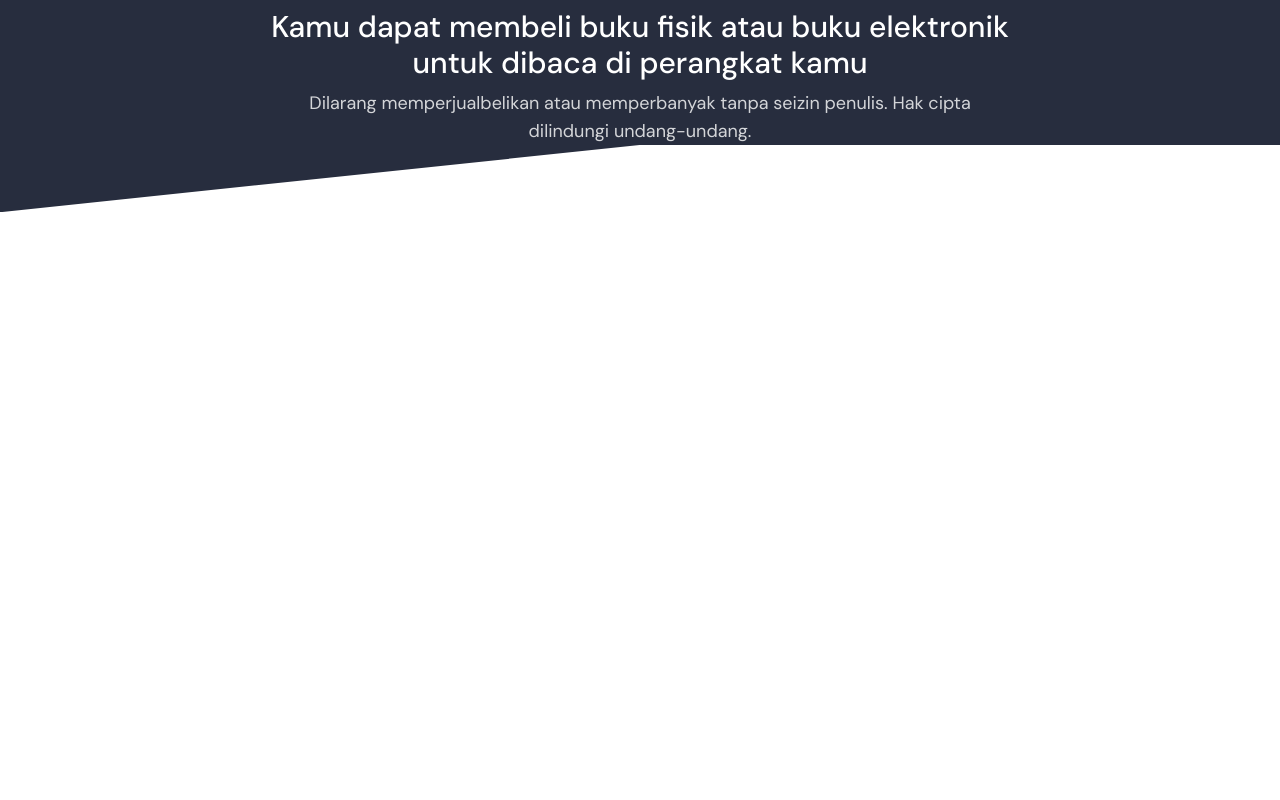
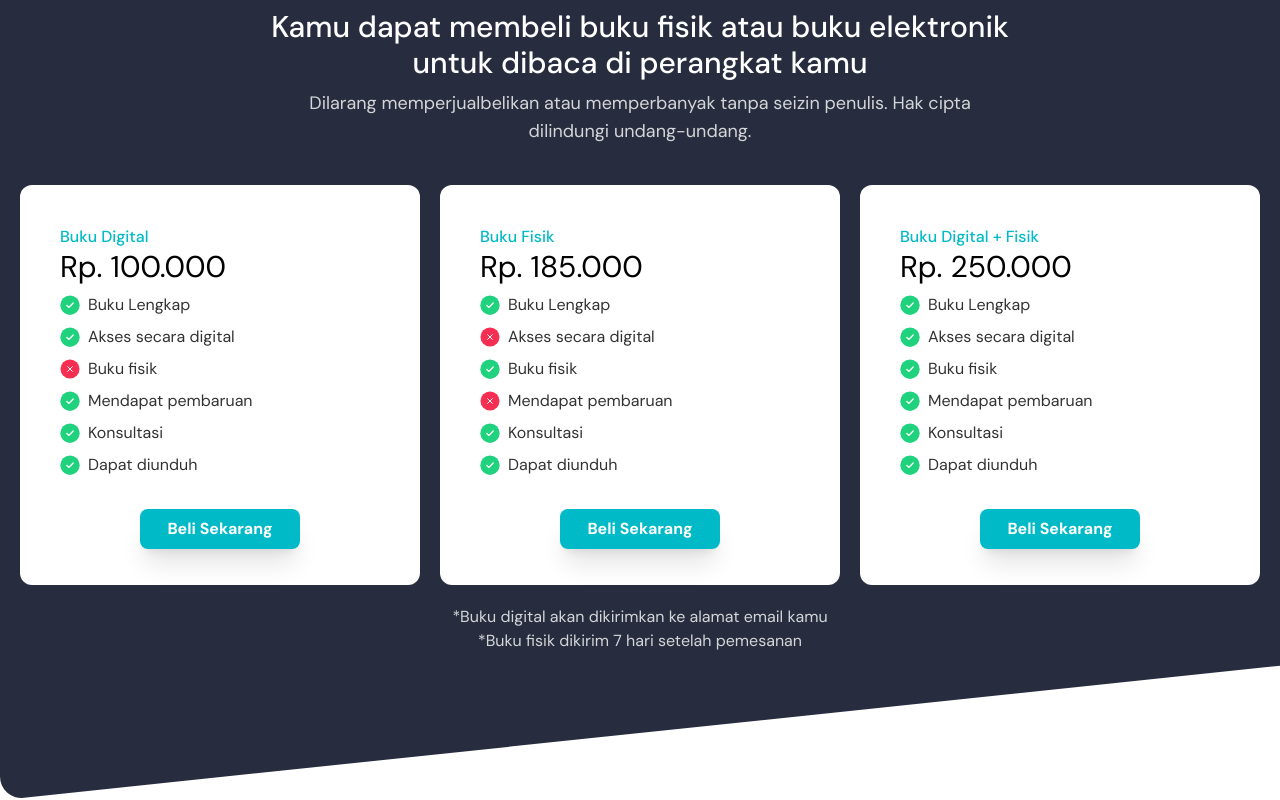
Before and after one commit to Fadil3/malaka, a Next.js app: page / in a window 1280 px wide. Shown: the part 4510-5310 px from the top of the page. Before the commit the page ends 4722 px from the top, so only its background shows below. Built offline with nearby package versions, Linux system fonts and the light colour scheme.

Commit message:
create pricelist

```diff
--- /dev/null
+++ b/components/PriceCard/index.jsx
@@ -0,0 +1,43 @@
+import Image from 'next/image'
+
+export default function PriceCard({ title, price, benefit, className }) {
+  return (
+    <>
+      <div className="bg-white w-[400px] h-[400px] p-10 rounded-xl">
+        <p className=" text-primary font-medium text-base">{title}</p>
+        <p className="font medium text-3xl">{price}</p>
+        <div className="mt-2 flex flex-col gap-2">
+          {benefit.map((item, index) => {
+            return (
+              <div
+                className="flex items-center justify-start gap-2 text-right"
+                key={index}
+              >
+                {item.isGet ? (
+                  <Image
+                    src="/checklist.svg"
+                    width={20}
+                    height={20}
+                    alt="checklist"
+                  />
+                ) : (
+                  <Image
+                    src="/cross-mark.svg"
+                    width={20}
+                    height={20}
+                    alt="cross-mark"
+                  />
+                )}
+
+                <p className="opacity-80">{item.description}</p>
+              </div>
+            )
+          })}
+        </div>
+        <div className="mx-auto bg-primary text-white cursor-pointer p-2 text-center rounded-lg font-semibold w-1/2 my-8 shadow-xl">
+          <p>Beli Sekarang</p>
+        </div>
+      </div>
+    </>
+  )
+}
--- a/components/Pricelist/index.jsx
+++ b/components/Pricelist/index.jsx
@@ -1,12 +1,105 @@
 import Badge from '../Badge'
+import PriceCard from '../PriceCard'
 
 export default function Pricelist() {
+  const BukuDigital = {
+    title: 'Buku Digital',
+    price: 'Rp. 100.000',
+    benefit: [
+      {
+        description: 'Buku Lengkap',
+        isGet: true,
+      },
+      {
+        description: 'Akses secara digital',
+        isGet: true,
+      },
+      {
+        description: 'Buku fisik',
+        isGet: false,
+      },
+      {
+        description: 'Mendapat pembaruan',
+        isGet: true,
+      },
+      {
+        description: 'Konsultasi',
+        isGet: true,
+      },
+      {
+        description: 'Dapat diunduh',
+        isGet: true,
+      },
+    ],
+  }
+
+  const BukuFisik = {
+    title: 'Buku Fisik',
+    price: 'Rp. 185.000',
+    benefit: [
+      {
+        description: 'Buku Lengkap',
+        isGet: true,
+      },
+      {
+        description: 'Akses secara digital',
+        isGet: false,
+      },
+      {
+        description: 'Buku fisik',
+        isGet: true,
+      },
+      {
+        description: 'Mendapat pembaruan',
+        isGet: false,
+      },
+      {
+        description: 'Konsultasi',
+        isGet: true,
+      },
+      {
+        description: 'Dapat diunduh',
+        isGet: true,
+      },
+    ],
+  }
+
+  const DigiFisik = {
+    title: 'Buku Digital + Fisik',
+    price: 'Rp. 250.000',
+    benefit: [
+      {
+        description: 'Buku Lengkap',
+        isGet: true,
+      },
+      {
+        description: 'Akses secara digital',
+        isGet: true,
+      },
+      {
+        description: 'Buku fisik',
+        isGet: true,
+      },
+      {
+        description: 'Mendapat pembaruan',
+        isGet: true,
+      },
+      {
+        description: 'Konsultasi',
+        isGet: true,
+      },
+      {
+        description: 'Dapat diunduh',
+        isGet: true,
+      },
+    ],
+  }
   return (
     <>
       <div className="-mt-24 bg-dark -skew-y-6 rounded-tr-3xl h-96"></div>
-      <div className=" -mt-60 z-10 relative bg-dark text-center">
+      <div className=" -mt-60 z-10 relative bg-dark ">
         <Badge title="Harga Buku" className="mt-10" />
-        <div className="mt-5 w-7/12 mx-auto">
+        <div className="mt-5 w-7/12 mx-auto text-center">
           <p className="font-medium text-3xl text-white">
             Kamu dapat membeli buku fisik atau buku elektronik untuk dibaca di
             perangkat kamu
@@ -16,7 +109,29 @@ export default function Pricelist() {
             Hak cipta dilindungi undang-undang.
           </p>
         </div>
+        <div className="flex w-full justify-evenly mt-10">
+          <PriceCard
+            title={BukuDigital.title}
+            price={BukuDigital.price}
+            benefit={BukuDigital.benefit}
+          />
+          <PriceCard
+            title={BukuFisik.title}
+            price={BukuFisik.price}
+            benefit={BukuFisik.benefit}
+          />
+          <PriceCard
+            title={DigiFisik.title}
+            price={DigiFisik.price}
+            benefit={DigiFisik.benefit}
+          />
+        </div>
+        <div className="text-center text-white mt-5 opacity-80">
+          <p>*Buku digital akan dikirimkan ke alamat email kamu</p>
+          <p>*Buku fisik dikirim 7 hari setelah pemesanan</p>
+        </div>
       </div>
+      <div className="-mt-20 bg-dark -skew-y-6 rounded-bl-3xl h-40"></div>
     </>
   )
 }
```
